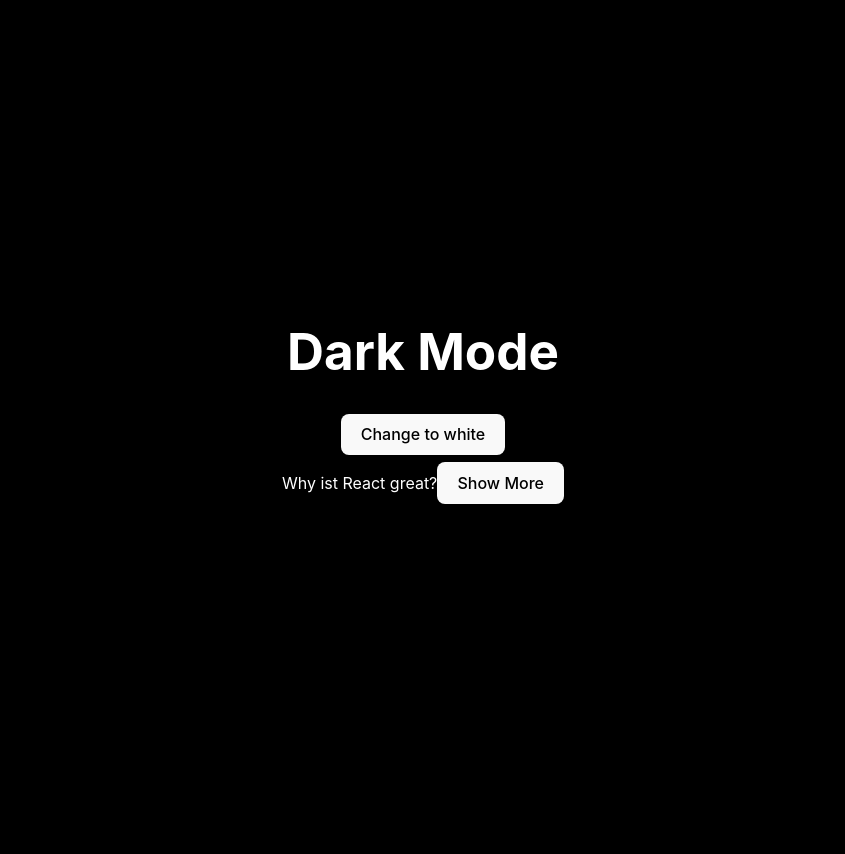
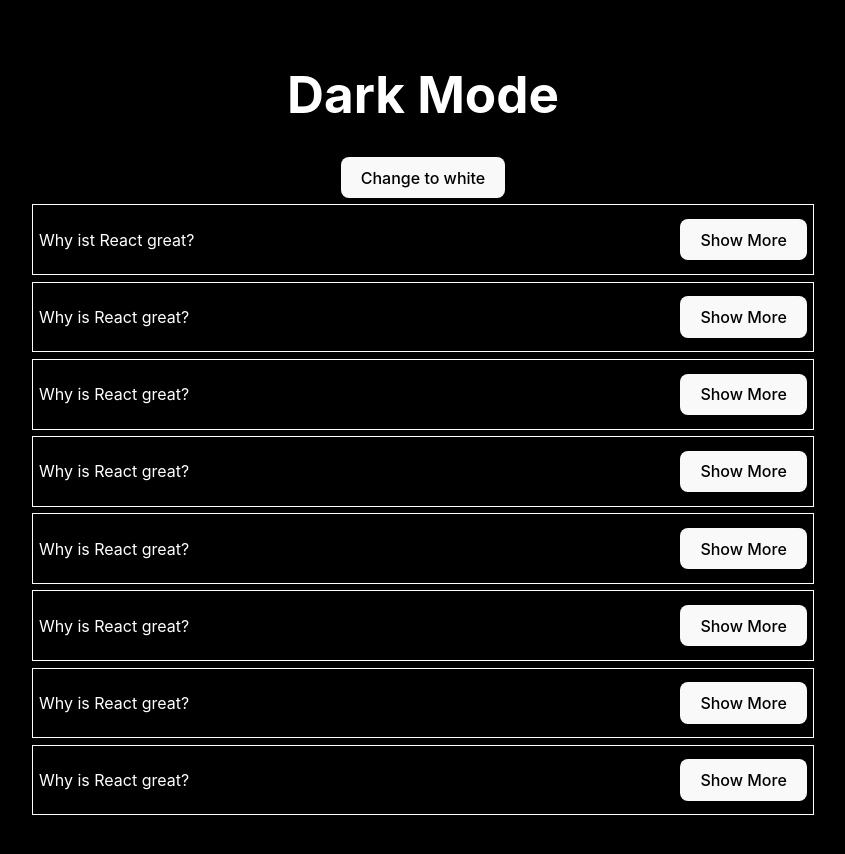
Before and after one commit to maylique/React-wdh, a React (Vite) app: page / in a window 1280 px wide. Shown: the whole page, without its empty margins (217-1062 px from the left). Before the commit the page ends 800 px from the top, so only its background shows below. Built offline with nearby package versions, Linux system fonts and the light colour scheme.

Commit message:
kompliziert hoch 10

```diff
--- a/src/App.css
+++ b/src/App.css
@@ -9,11 +9,16 @@
   display: flex;
   justify-content: space-between;
   align-items: center;
+  width: 60vw;
+  border: 1px solid white;
+  padding: .4rem;
+  margin: .4rem;
 }
 .yo2 {
   display: none;
   justify-content: space-between;
   align-items: center;
+  width: 60vw;
 }
 
 #leckMich, #omegalul {
--- a/src/App.jsx
+++ b/src/App.jsx
@@ -2,10 +2,12 @@ import { useState } from 'react'
 import './App.css'
 import DarkMode from './components/DarkMode'
 import Faq from './components/Faq'
+import Map from './components/map'
 
 function App() {
   const [darkMode, setdarkMode] = useState(true)
   const [faq, setfaq] = useState(false)
+  const [map, setmap] = useState(false)
 
 
   return (
@@ -18,7 +20,11 @@ function App() {
       <Faq
         faq={faq}
         setfaq={setfaq}
-        />
+      />
+      <Map
+      map={map}
+      setmap={setmap}
+      />
     </>
   )
 }
--- a/src/components/Faq.jsx
+++ b/src/components/Faq.jsx
@@ -33,7 +33,7 @@ const Faq = ({ faq, setfaq }) => {
                 </div>
                 <div className="yo2">
                 <p>React syntax is ACTUALLY TRASH</p>
-            </div>
+                </div>
             </div>
         </>
      );
--- /dev/null
+++ b/src/components/map.jsx
@@ -0,0 +1,77 @@
+import { useState } from 'react'
+import data from '../assets/data'
+import MapCard from './mapCard'
+
+const Map = ({ map, setmap }) => {
+
+
+
+        // const faqOpen2 = (e) => {
+        //     const dp = faq2 ? 'none' : 'flex'
+        //     e.target.parentNode.nextSibling.style.display = dp
+        //     setfaq2(!faq2)
+        // }
+
+
+    return (
+        <>
+            {data.map((el, index) => {
+
+                const [faq, setfaq] = useState(false)
+                const [faq2, setfaq2] = useState(false)
+
+                const textmap2 = faq2 ? 'Show Less' : 'Show More'
+                const textmap = faq ? 'Show Less' : 'Show More'
+
+
+
+                const faqOpen = (e) => {
+                        const dp = faq ? 'none' : 'flex'
+                    e.target.parentNode.nextSibling.style.display = dp
+                    e.target.textContent = textmap
+                        setfaq(!faq)
+                    }
+                const faqOpen2 = (e) => {
+                        const dp2 = faq2 ? 'none' : 'flex'
+                    e.target.parentNode.nextSibling.style.display = dp2
+                    e.target.textContent = textmap2
+                        setfaq2(!faq2)
+                    }
+                return (
+                    <section key={index}>
+                        <div className="yo">
+                        <p>{el.question}</p>
+                                <button onClick={faqOpen}>{textmap}</button>
+                        </div>
+                    <div className='yo2'>
+                        <p>{el.answer}</p>
+                        <button onClick={faqOpen2}>{textmap2}</button>
+                    </div>
+                    <div className='yo2'>
+                        <p>{el.answerLong}</p>
+                    </div>
+                    </section>
+                )})}
+        </>
+    );
+}
+
+export default Map;
+
+
+
+
+                            {/* < MapCard
+            {...data.map((el, index) => {
+                return (
+                    <section key={index}>
+                        <div className='yo'>
+                            question={el.question}
+                        </div>
+                        answer={el.answer}
+                        answerLong={el.answerLong}
+            </section>
+                )
+        })}
+
+            /> */}
--- /dev/null
+++ b/src/components/mapCard.jsx
@@ -0,0 +1,20 @@
+import { useState } from "react";
+
+
+const MapCard = ({ question, answer, answerLong }) => {
+
+    const buttonText = [btn, setbtn] = useState(false)
+
+    const textBtn = btn ? 'Show Less' : 'Show More'
+
+
+    return (
+        <>
+            <p>{question}</p>
+            <p>{answer}</p>
+            <p>{answerLong}</p>
+        </>
+     );
+}
+
+export default MapCard;
```
